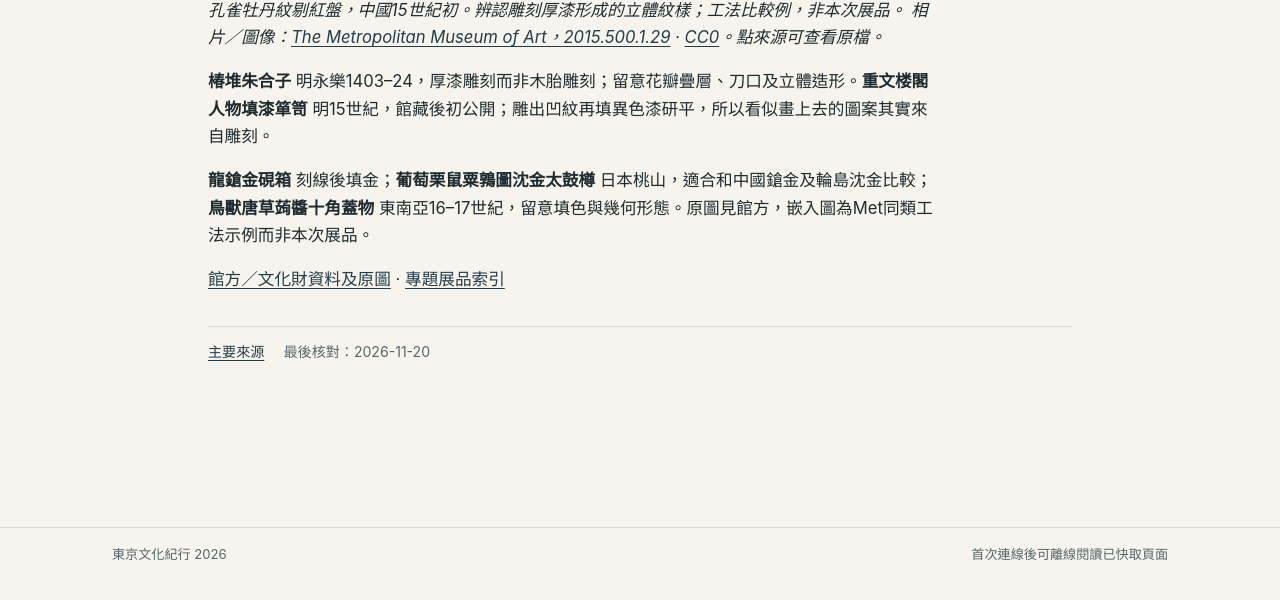
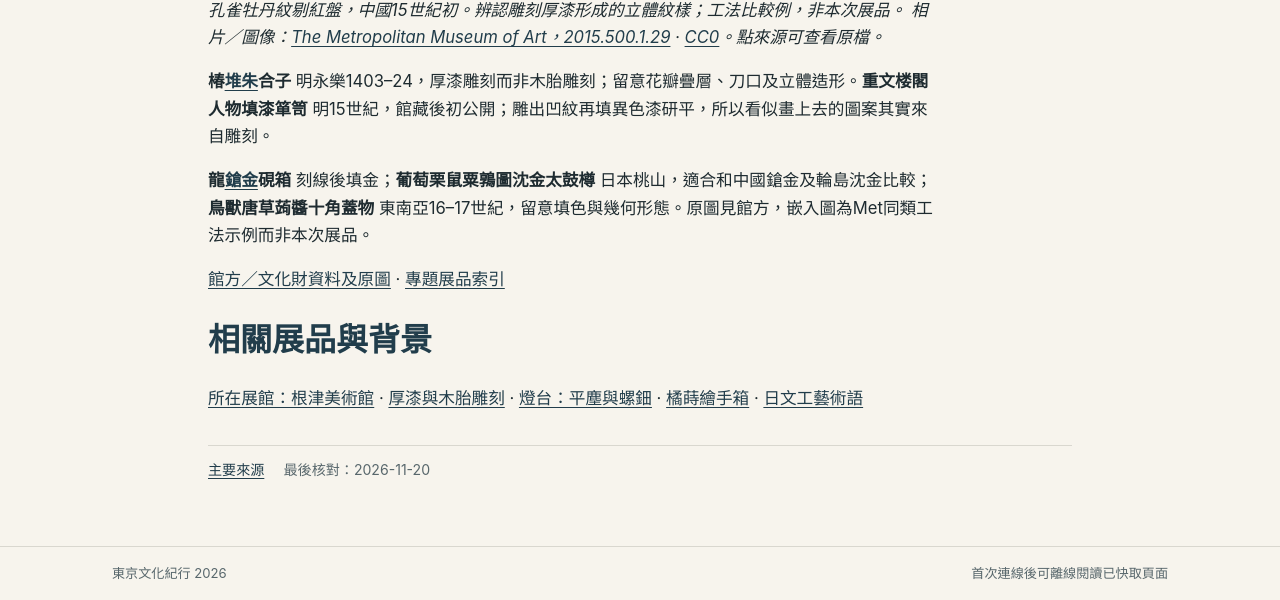
Before and after one commit to davetwchiu/tokyo-culture-trip-2026, a Jekyll site: the page built from content/works/nezu-carved-lacquer.md, in a window 1280 px wide and 1353 px high. Shown: the part 753-1353 px from the top of the window. Built offline with Jekyll 4.4.1, drawn with Linux system fonts in a browser that asks for light colours.

Commit message:
Link nezu-carved-lacquer object to museum and interpretive context

```diff
--- a/content/works/nezu-carved-lacquer.md
+++ b/content/works/nezu-carved-lacquer.md
@@ -22,8 +22,12 @@ offline: true
 *孔雀牡丹紋剔紅盤，中國15世紀初。辨認雕刻厚漆形成的立體紋樣；工法比較例，非本次展品。 相片／圖像：[The Metropolitan Museum of Art，2015.500.1.29](https://commons.wikimedia.org/wiki/File:MET_DP704217.jpg) · [CC0](https://creativecommons.org/publicdomain/zero/1.0/)。點來源可查看原檔。*
 
 
-**椿堆朱合子** 明永樂1403–24，厚漆雕刻而非木胎雕刻；留意花瓣疊層、刀口及立體造形。**重文楼閣人物填漆箪笥** 明15世紀，館藏後初公開；雕出凹紋再填異色漆研平，所以看似畫上去的圖案其實來自雕刻。
+**椿[堆朱](/tokyo-culture-trip-2026/history/craft/#carved-lacquer)合子** 明永樂1403–24，厚漆雕刻而非木胎雕刻；留意花瓣疊層、刀口及立體造形。**重文楼閣人物填漆箪笥** 明15世紀，館藏後初公開；雕出凹紋再填異色漆研平，所以看似畫上去的圖案其實來自雕刻。
 
-**龍鎗金硯箱** 刻線後填金；**葡萄栗鼠粟鶉圖沈金太鼓樽** 日本桃山，適合和中國鎗金及輪島沈金比較；**鳥獸唐草蒟醬十角蓋物** 東南亞16–17世紀，留意填色與幾何形態。原圖見館方，嵌入圖為Met同類工法示例而非本次展品。
+**龍[鎗金](/tokyo-culture-trip-2026/history/craft/#carved-lacquer)硯箱** 刻線後填金；**葡萄栗鼠粟鶉圖沈金太鼓樽** 日本桃山，適合和中國鎗金及輪島沈金比較；**鳥獸唐草蒟醬十角蓋物** 東南亞16–17世紀，留意填色與幾何形態。原圖見館方，嵌入圖為Met同類工法示例而非本次展品。
 
 [館方／文化財資料及原圖](https://www.nezu-muse.or.jp/jp/exhibitions/view-122.html) · [專題展品索引](../)
+
+## 相關展品與背景
+
+[所在展館：根津美術館](/tokyo-culture-trip-2026/museums/nezu/#lacquer-exhibition) · [厚漆與木胎雕刻](/tokyo-culture-trip-2026/history/craft/#carved-lacquer) · [燈台：平塵與螺鈿](/tokyo-culture-trip-2026/works/lotus-lamp/) · [橘蒔繪手箱](/tokyo-culture-trip-2026/works/tachibana-box/) · [日文工藝術語](/tokyo-culture-trip-2026/craft-glossary/)
```
